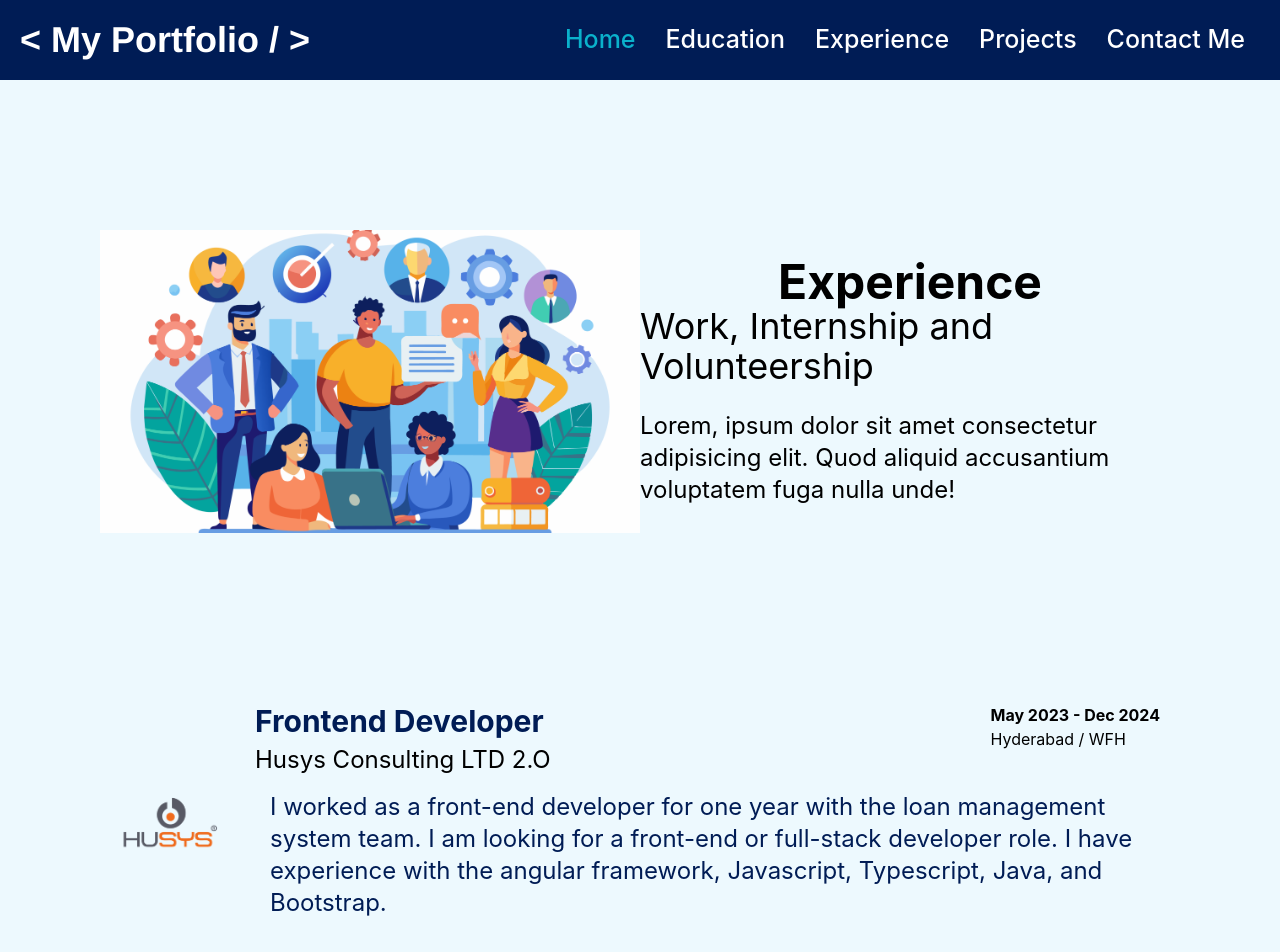
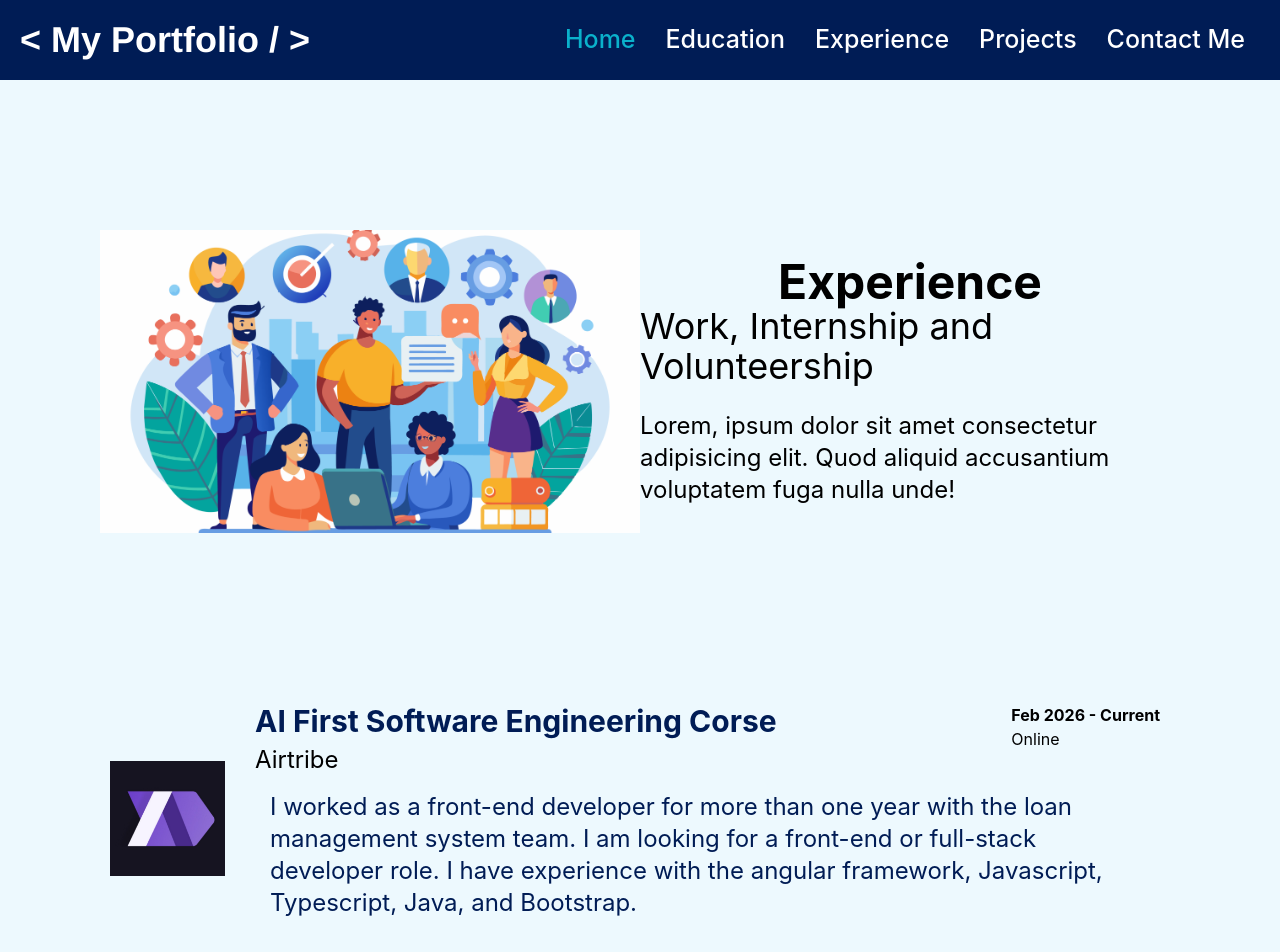
Before and after one commit to saurabhkl16/my-portfolio, a React (Vite) app: page /experience in a window 1280 px wide. Shown: the top 952 px of the page. Built offline with nearby package versions, Linux system fonts and the light colour scheme.

Commit message:
update : homepage and experience page

```diff
--- a/src/pages/experience/Experience.jsx
+++ b/src/pages/experience/Experience.jsx
@@ -22,6 +22,36 @@ function Experience() {
           <div className="card-logo w-1/8">
             <img
               className="company-logo"
+              src="./Airtribe_logo.jpg"
+              alt="company-logo"
+              width={150}
+            />
+          </div>
+          <div className="job-info w-7/8">
+            <div className="card-top-section flex justify-between">
+              <div className="left">
+                <h3 className="text-3xl font-bold">AI First Software Engineering Corse</h3>
+                <p className="text-2xl">Airtribe</p>
+              </div>
+              <div className="right">
+                <p className="font-bold">Feb 2026 - Current</p>
+                <p>Online</p>
+              </div>
+            </div>
+            <div className="card-bottom-section">
+              <p className="text-2xl">
+                I worked as a front-end developer for more than one year with the loan
+                management system team. I am looking for a front-end or
+                full-stack developer role. I have experience with the angular
+                framework, Javascript, Typescript, Java, and Bootstrap.
+              </p>
+            </div>
+          </div>
+        </div>
+        <div className="card flex">
+          <div className="card-logo w-1/8">
+            <img
+              className="company-logo"
               src="./husys-logo.png"
               alt="company-logo"
               width={150}
@@ -40,7 +70,7 @@ function Experience() {
             </div>
             <div className="card-bottom-section">
               <p className="text-2xl">
-                I worked as a front-end developer for one year with the loan
+                I worked as a front-end developer for more than one year with the loan
                 management system team. I am looking for a front-end or
                 full-stack developer role. I have experience with the angular
                 framework, Javascript, Typescript, Java, and Bootstrap.
--- a/src/pages/home/Home.jsx
+++ b/src/pages/home/Home.jsx
@@ -7,10 +7,10 @@ function Home() {
         <div className="left flex flex-col justify-start items-center w-1/2">
           <h2 className="text-5xl font-bold">Saurabh Lomte</h2>
           <span className="profession text-3xl font-bold">
-            ( Full-Stack Developer )
+            ( Java Full-Stack Developer )
           </span>
           <p className="about-me text-2xl">
-            Frontend Developer with 3 years of experience building scalable and
+            Software Developer with 3 years of experience building scalable and
             high-performance web applications using Angular, React, TypeScript,
             and modern JavaScript. Experienced in developing reusable component
             architecture, dashboard systems, REST API integrations, and
```
Also changed, not shown: public/Airtribe_logo.jpg (added).
